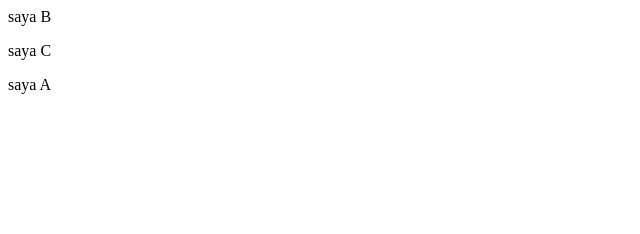
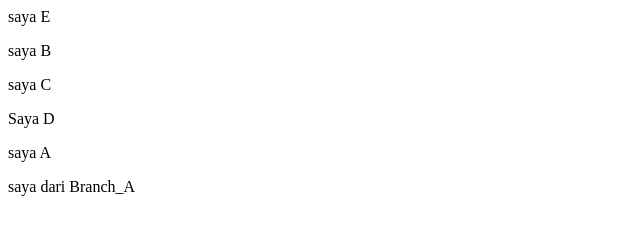
Before and after one commit to UGM-BE-02-DTS/Project1, a plain HTML site: page index.html in a window 1280 px wide. Shown: the whole page, without its empty margins (0-640 px from the left). Drawn offline with Linux system fonts and the light colour scheme.

Commit message:
A commit dan menambahkan teks

```diff
--- a/index.html
+++ b/index.html
@@ -1,3 +1,8 @@
-<p> saya B</p>
-<p> saya C</p>
-<p> saya A</p>
+<html>
+    <p> saya E</p>
+    <p> saya B</p>
+    <p> saya C</p>
+    <p> Saya D</p>
+    <p> saya A</p>
+    <P> saya dari Branch_A</P>
+</html>
```
